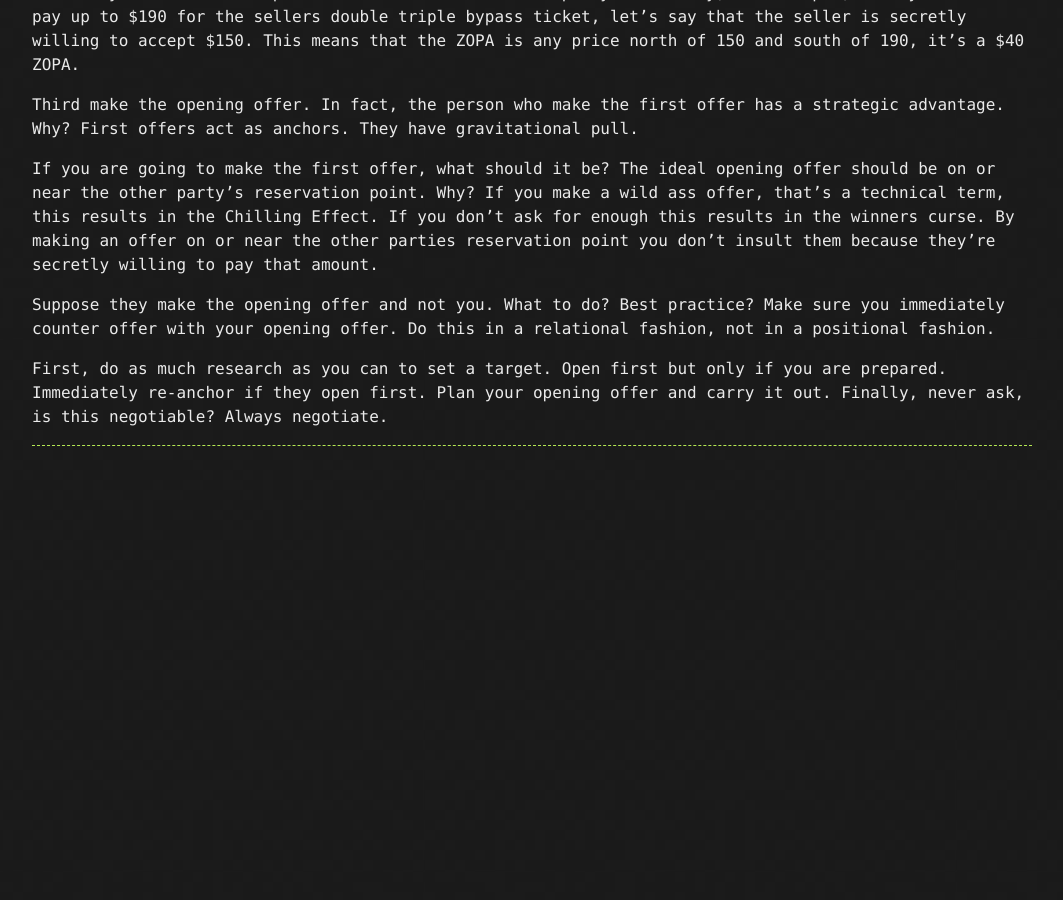
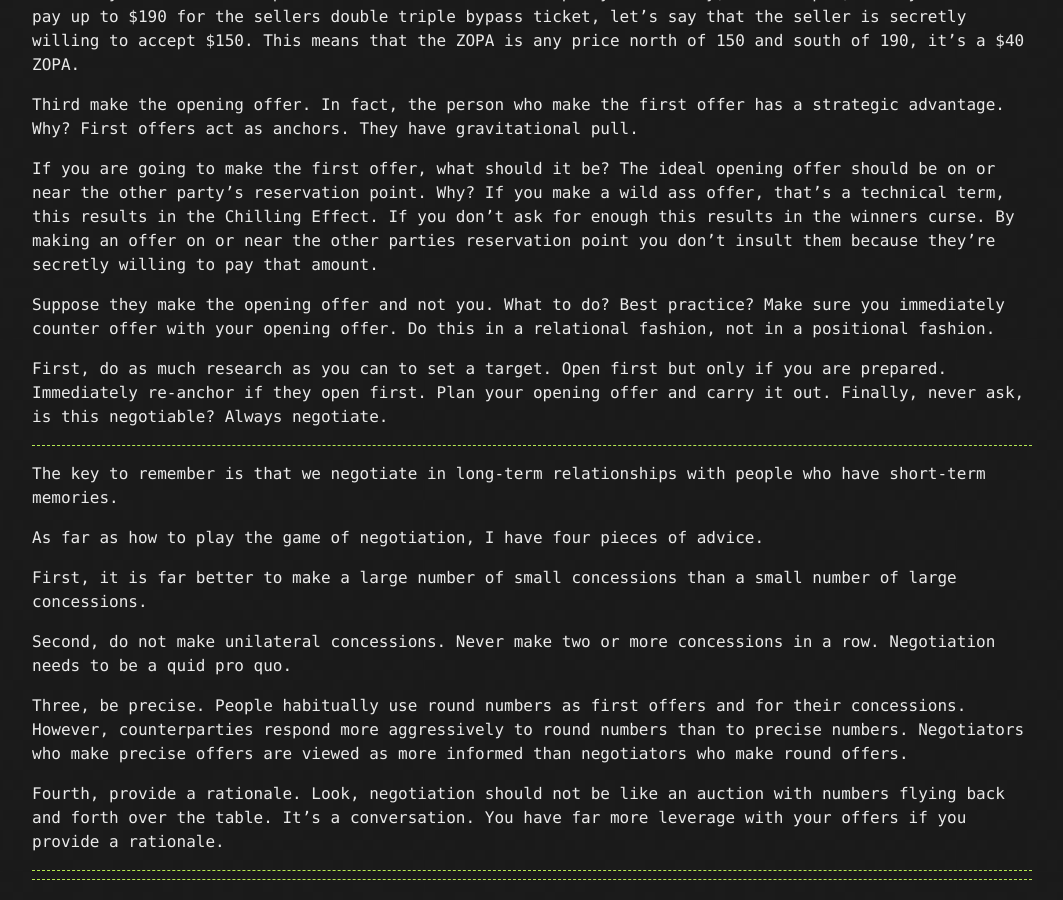
Before and after one commit to goodHunter27/serhatgiydiren.github.io, a Jekyll site: the page built from _posts/2020-01-10-high-performance-collaboration-leadership-teamwork-negotiation.md, in a window 1280 px wide and 900 px high, scrolled down 19877 px. Shown: the whole window, without its empty margins (108-1171 px from the left). Built offline with Jekyll 4.4.1, drawn with Linux system fonts in a browser that asks for light colours; before the commit the page ends 20343 px from its top, so only the background shows below that.

Commit message:
Update 2020-01-10-high-performance-collaboration-leadership-teamwork-negotiation.md

```diff
--- a/_posts/2020-01-10-high-performance-collaboration-leadership-teamwork-negotiation.md
+++ b/_posts/2020-01-10-high-performance-collaboration-leadership-teamwork-negotiation.md
@@ -604,3 +604,20 @@ Suppose they make the opening offer and not you. What to do? Best practice? Make
 First, do as much research as you can to set a target. Open first but only if you are prepared. Immediately re-anchor if they open first. Plan your opening offer and carry it out. Finally, never ask, is this negotiable? Always negotiate.
 
 ------------------------------
+
+The key to remember is that we negotiate in long-term relationships with people who have short-term memories.
+
+As far as how to play the game of negotiation, I have four pieces of advice.
+
+First, it is far better to make a large number of small concessions than a small number of large concessions.
+
+Second, do not make unilateral concessions. Never make two or more concessions in a row. Negotiation needs to be a quid pro quo.
+
+Three, be precise. People habitually use round numbers as first offers and for their concessions. However, counterparties respond more aggressively to round numbers than to precise numbers. Negotiators who make precise offers are viewed as more informed than negotiators who make round offers.
+
+Fourth, provide a rationale. Look, negotiation should not be like an auction with numbers flying back and forth over the table. It's a conversation. You have far more leverage with your offers if you provide a rationale.
+
+------------------------------
+
+
+------------------------------
```
